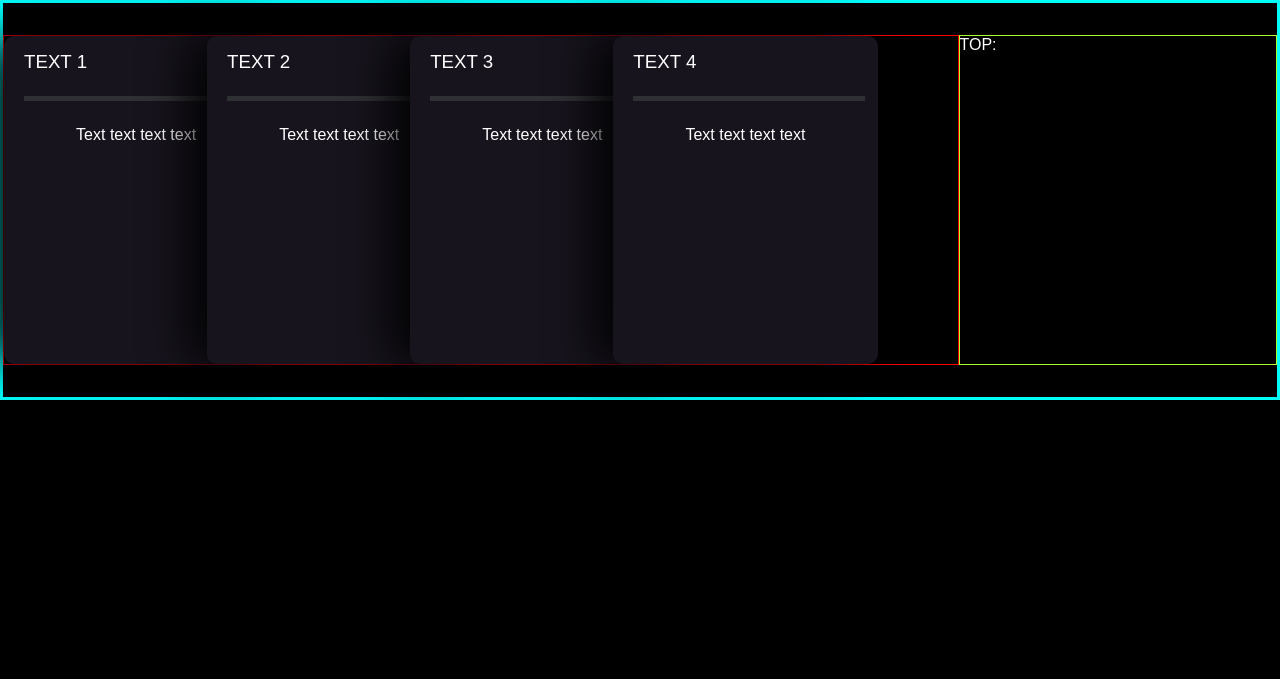
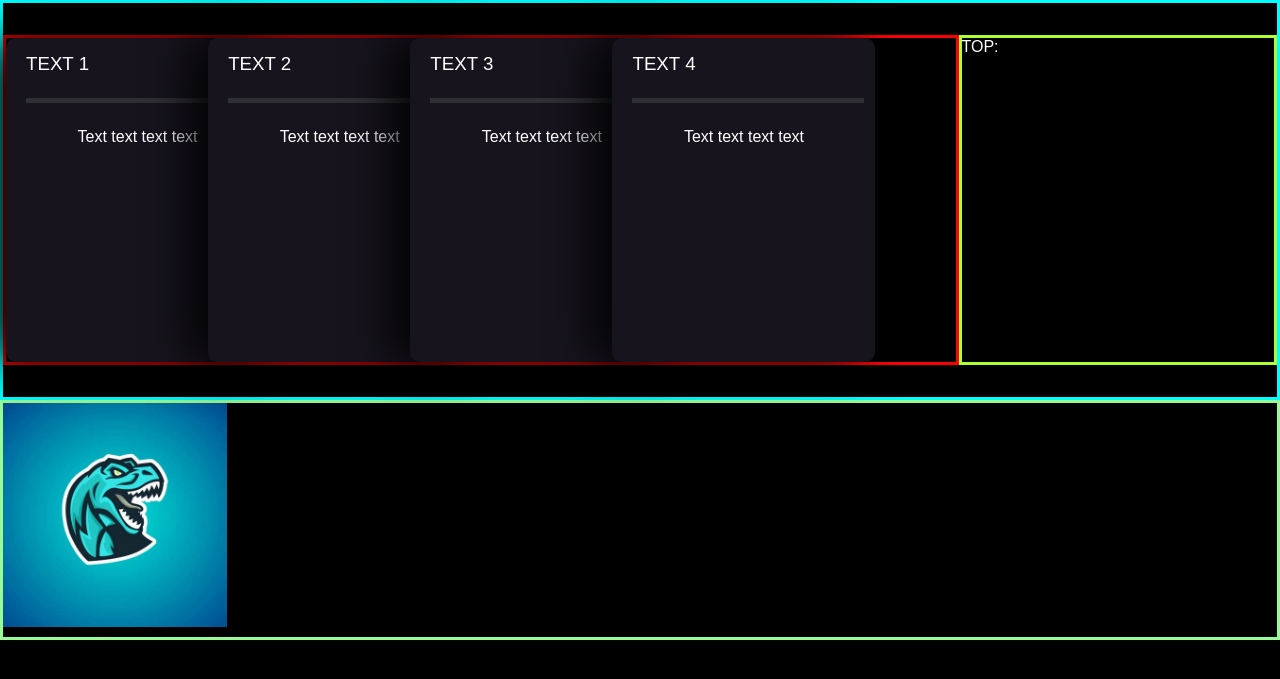
Before and after one commit to ShyroVO/imdb, a PHP site: page / in a window 1280 px wide. Shown: the part 64-743 px from the top of the page. Run offline with PHP 8.4, Linux system fonts and the light colour scheme.

Commit message:
modif inconu

```diff
--- a/elements/style.css
+++ b/elements/style.css
@@ -59,7 +59,7 @@ nav div {
 }
 
 .container {
-    border: solid red 1px;
+    border: solid red 3px;
     padding-right: 5rem ;
     height: 100%;
     width: 75%;
@@ -68,9 +68,27 @@ nav div {
 }
 
 #ligne1top {
-    border: solid greenyellow 1px;
+    border: solid greenyellow 3px;
     width: 25%;
     font-size: 1rem;
+}
+
+#ligne2 {
+    border: solid palegreen 3px;
+    height: 15rem;
+    width: 100%;
+    display: flex;
+    flex-direction: row;
+}
+
+.avatarListe {
+    height: 14rem;
+    width: 14rem;
+}
+
+.avatarListe img {
+    width: 100%;
+    height: 100%;
 }
 
 @media screen and (max-width: 1350px) {
--- a/index.php
+++ b/index.php
@@ -67,6 +67,9 @@
             </div>
             <div id="ligne1top">TOP:</div>
         </div>
+        <div id="ligne2">
+            <div class="avatarListe"><img src="./elements/dinovatar.jpg"></div>
+        </div>
 
 <?php
 include "./elements/footer.php";
```
Also changed, not shown: elements/dinovatar.jpg (added).
